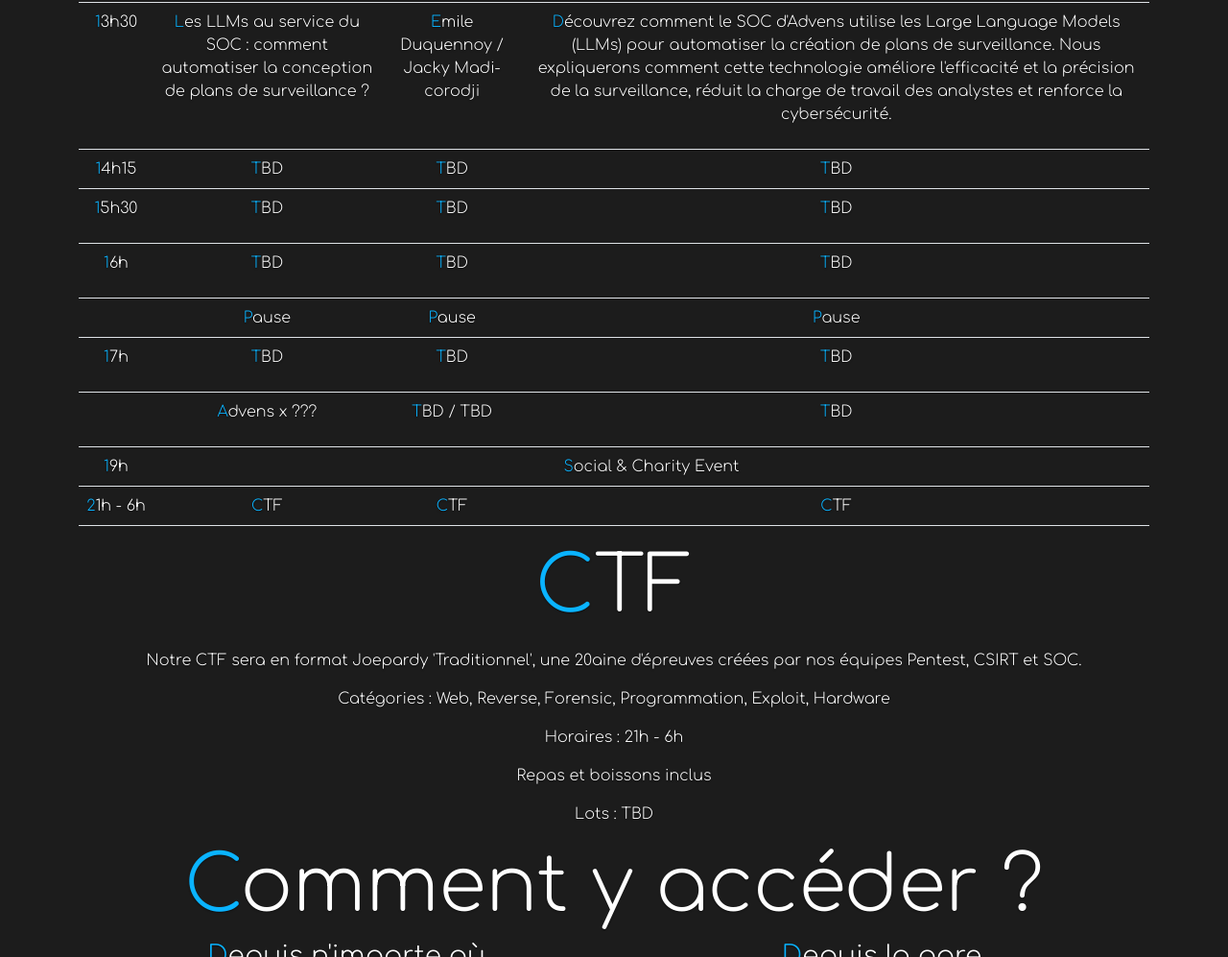
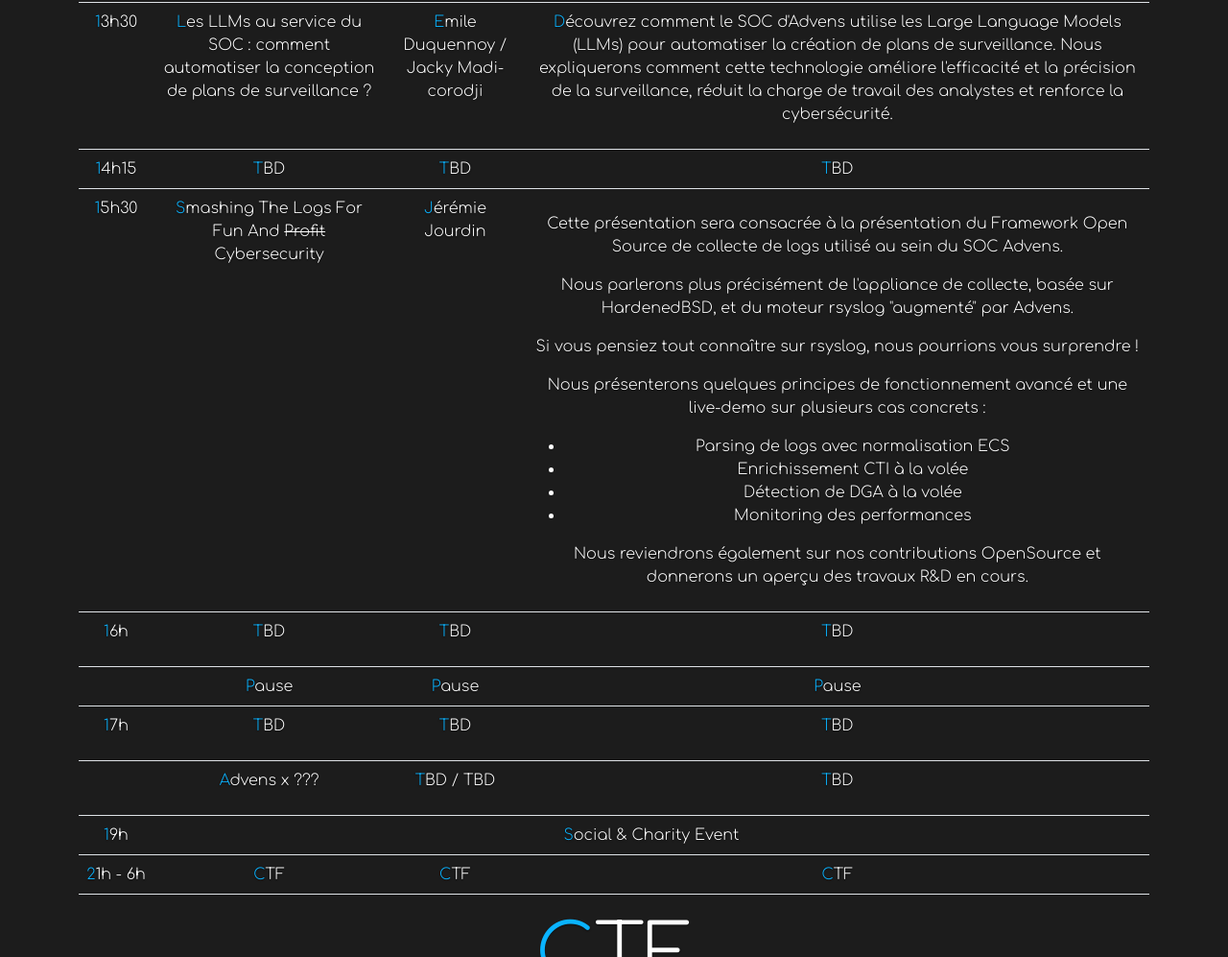
Before and after one commit to hackvens/hackvens.github.io, a plain HTML site: page index.html in a window 1280 px wide. Shown: the part 2178-3175 px from the top of the page at 96% size. Drawn offline with nearby package versions, Linux system fonts and the light colour scheme; a script that the page names is missing.

Commit message:
add jeremie

```diff
--- a/index.html
+++ b/index.html
@@ -194,9 +194,22 @@
 				</tr>
 				<tr>
 					<td class="firstLetter">15h30</td>
-					<td class="firstLetter">TBD</td>
-					<td class="firstLetter">TBD</td>
-					<td class="firstLetter"><p>TBD</p></td>
+					<td class="firstLetter">Smashing The Logs For Fun And <strike>Profit</strike> Cybersecurity</td>
+					<td class="firstLetter">Jérémie Jourdin</td>
+					<td class="firstLetter"><p>
+						<p>Cette présentation sera consacrée à la présentation du Framework Open Source de collecte de logs utilisé au sein du SOC Advens.</p>
+					<p>Nous parlerons plus précisément de l'appliance de collecte, basée sur HardenedBSD, et du moteur rsyslog "augmenté" par Advens.</p>
+					<p>Si vous pensiez tout connaître sur rsyslog, nous pourrions vous surprendre !</p>
+					<p>
+					Nous présenterons quelques principes de fonctionnement avancé et une live-demo sur plusieurs cas concrets :
+					<ul>
+					<li>Parsing de logs avec normalisation ECS</li>
+					<li>Enrichissement CTI à la volée</li>
+					<li>Détection de DGA à la volée</li>
+					<li>Monitoring des performances</li>
+					</ul>
+					Nous reviendrons également sur nos contributions OpenSource et donnerons un aperçu des travaux R&D en cours.
+					</p></p></td>
 				</tr>
 				<tr>
 					<td class="firstLetter">16h</td>
```
